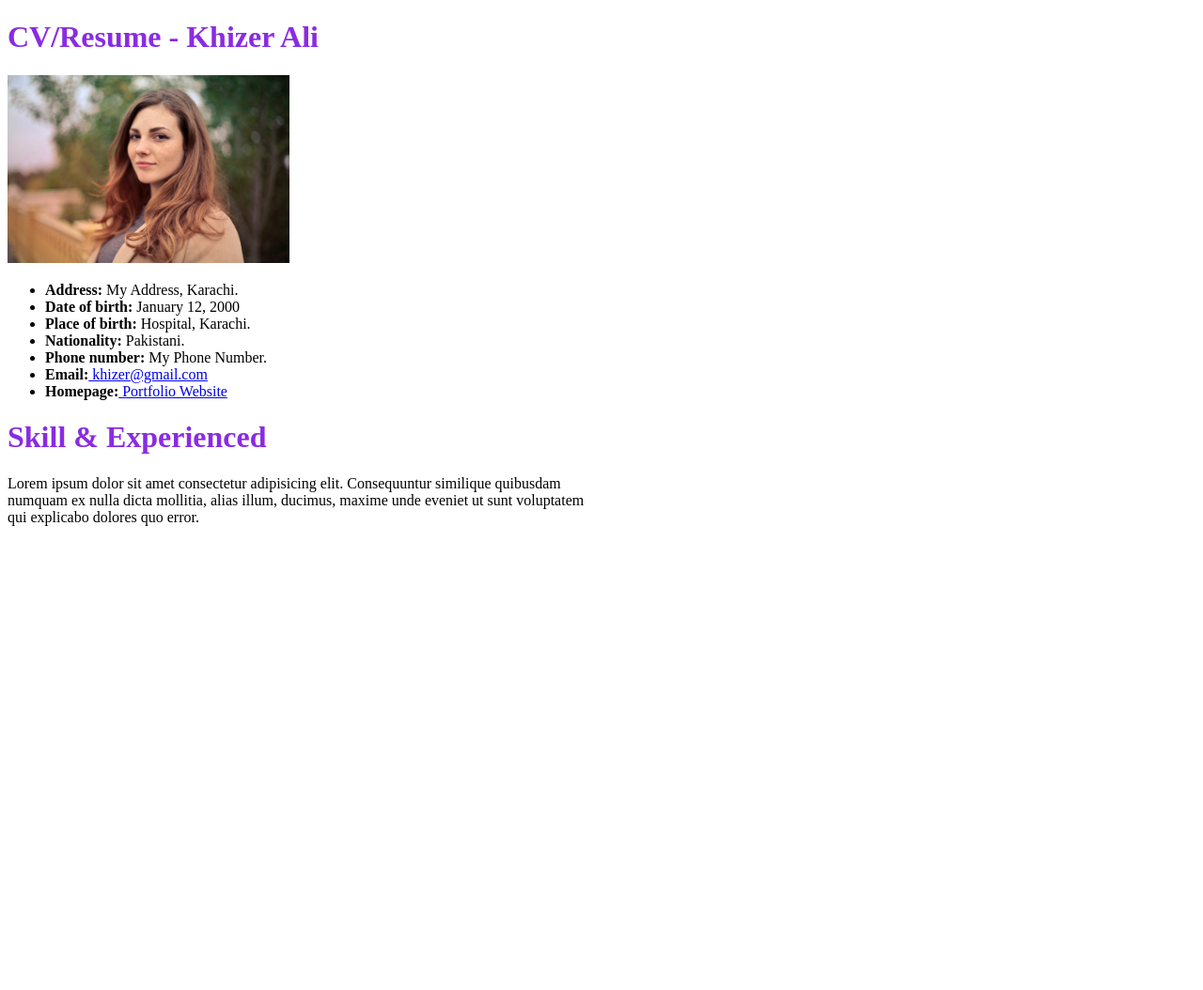
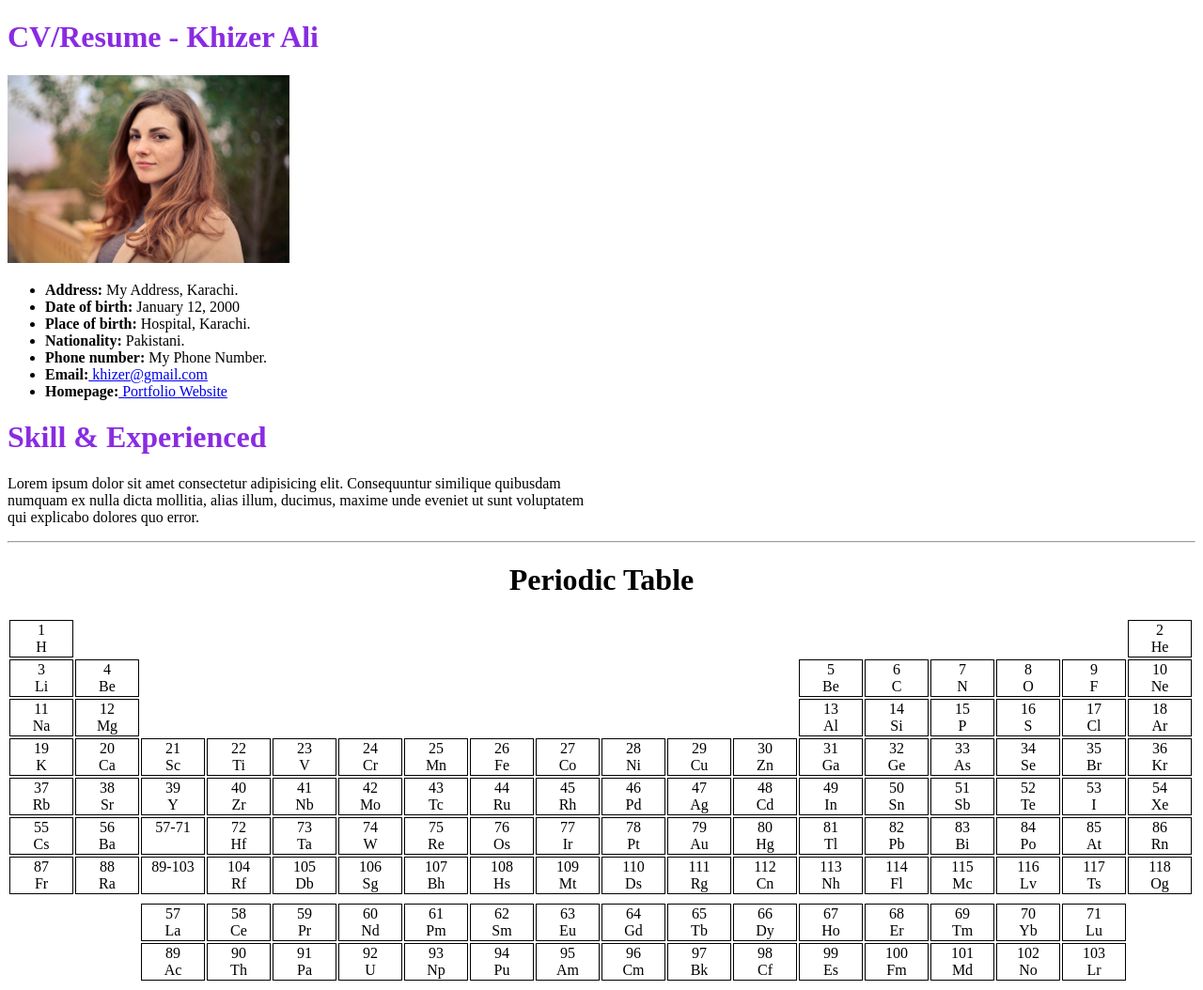
Before and after one commit to Khizer9/SMIT---MERN, a plain HTML site: page index.html in a window 1280 px wide. Shown: the whole page at 94% size. Before the commit the page ends 800 px from the top, so only its background shows below. Drawn offline with Linux system fonts and the light colour scheme.

Commit message:
made periodic table

```diff
--- a/index.html
+++ b/index.html
@@ -2,6 +2,17 @@
 <html class="no-js" lang="">
   <head>
     <title>SMIT Practice</title>
+    <style>
+      td{
+        width: 5vw;
+            border: 1px solid black;
+            text-align: center;
+      }
+
+      .noBorder{
+        border: none;
+      }
+    </style>
   </head>
   <body>
     <h1 style="color: blueviolet;">CV/Resume - Khizer Ali</h1>
@@ -36,5 +47,166 @@
       similique quibusdam numquam ex nulla dicta mollitia, alias illum, ducimus,
       maxime unde eveniet ut sunt voluptatem qui explicabo dolores quo error.
     </p>
+
+    <hr>
+
+    <h1 style="text-align: center;">Periodic Table</h1>
+
+    <table>
+      <tr>
+          <td>1<br />H</td>
+          <td class="noBorder" colspan="16"></td>
+          <td>2<br />He</td>
+      </tr>
+
+      <tr>
+        <td>3<br />Li</td>
+        <td>4<br />Be</td>
+        <td class="noBorder" colspan="10"></td>
+        <td>5<br />Be</td>
+        <td>6<br />C</td>
+        <td>7<br />N</td>
+        <td>8<br />O</td>
+        <td>9<br />F</td>
+        <td>10<br />Ne</td>
+    </tr>
+
+    <tr>
+      <td>11<br />Na</td>
+      <td>12<br />Mg</td>
+      <td class="noBorder" colspan="10"></td>
+      <td>13<br />Al</td>
+      <td>14<br />Si</td>
+      <td>15<br />P</td>
+      <td>16<br />S</td>
+      <td>17<br />Cl</td>
+      <td>18<br />Ar</td>
+  </tr>
+  <tr>
+    <td>19<br />K</td>
+    <td>20<br />Ca</td>
+    <td>21<br />Sc</td>
+    <td>22<br />Ti</td>
+    <td>23<br />V</td>
+    <td>24<br />Cr</td>
+    <td>25<br />Mn</td>
+    <td>26<br />Fe</td>
+    <td>27<br />Co</td>
+    <td>28<br />Ni</td>
+    <td>29<br />Cu</td>
+    <td>30<br />Zn</td>
+    <td>31<br />Ga</td>
+    <td>32<br />Ge</td>
+    <td>33<br />As</td>
+    <td>34<br />Se</td>
+    <td>35<br />Br</td>
+    <td>36<br />Kr</td>
+</tr>
+<tr>
+    <td>37<br />Rb</td>
+    <td>38<br />Sr</td>
+    <td>39<br />Y</td>
+    <td>40<br />Zr</td>
+    <td>41<br />Nb</td>
+    <td>42<br />Mo</td>
+    <td>43<br />Tc</td>
+    <td>44<br />Ru</td>
+    <td>45<br />Rh</td>
+    <td>46<br />Pd</td>
+    <td>47<br />Ag</td>
+    <td>48<br />Cd</td>
+    <td>49<br />In</td>
+    <td>50<br />Sn</td>
+    <td>51<br />Sb</td>
+    <td>52<br />Te</td>
+    <td>53<br />I</td>
+    <td>54<br />Xe</td>
+</tr>
+<tr>
+    <td>55<br />Cs</td>
+    <td>56<br />Ba</td>
+    <td>57-71<br />&nbsp;</td>
+    <td>72<br />Hf</td>
+    <td>73<br />Ta</td>
+    <td>74<br />W</td>
+    <td>75<br />Re</td>
+    <td>76<br />Os</td>
+    <td>77<br />Ir</td>
+    <td>78<br />Pt</td>
+    <td>79<br />Au</td5>
+    <td>80<br />Hg</td>
+    <td>81<br />Tl</td>
+    <td>82<br />Pb</td>
+    <td>83<br />Bi</td>
+    <td>84<br />Po</td>
+    <td>85<br />At</td>
+    <td>86<br />Rn</td>
+</tr>
+<tr>
+    <td>87<br />Fr</td>
+    <td>88<br />Ra</td>
+    <td>89-103<br />&nbsp;</td>
+    <td>104<br />Rf</td>
+    <td>105<br />Db</td>
+    <td>106<br />Sg</td>
+    <td>107<br />Bh</td>
+    <td>108<br />Hs</td>
+    <td>109<br />Mt</td>
+    <td>110<br />Ds</td>
+    <td>111<br />Rg</td>
+    <td>112<br />Cn</td>
+    <td>113<br />Nh</td>
+    <td>114<br />Fl</td>
+    <td>115<br />Mc</td>
+    <td>116<br />Lv</td>
+    <td>117<br />Ts</td>
+    <td>118<br />Og</td>
+</tr>
+<tr>
+    <td class="noBorder"></td>
+</tr>
+<tr>
+  <td class="noBorder"></td>
+</tr>
+<tr>
+    <td class="noBorder" colspan="2" rowspan="2"></td>
+    <td>57<br />La</td>
+    <td>58<br />Ce</td>
+    <td>59<br />Pr</td>
+    <td>60<br />Nd</td>
+    <td>61<br />Pm</td>
+    <td>62<br />Sm</td>
+    <td>63<br />Eu</td>
+    <td>64<br />Gd</td>
+    <td>65<br />Tb</td>
+    <td>66<br />Dy</td>
+    <td>67<br />Ho</td>
+    <td>68<br />Er</td>
+    <td>69<br />Tm</td>
+    <td>70<br />Yb</td>
+    <td>71<br />Lu</td>
+    <td class="noBorder" colspan="1" rowspan="1"></td>
+</tr>
+<tr>
+    <td>89<br />Ac</td>
+    <td>90<br />Th</td>
+    <td>91<br />Pa</td>
+    <td>92<br />U</td>
+    <td>93<br />Np</td>
+    <td>94<br />Pu</td>
+    <td>95<br />Am</td>
+    <td>96<br />Cm</td>
+    <td>97<br />Bk</td>
+    <td>98<br />Cf</td>
+    <td>99<br />Es</td>
+    <td>100<br />Fm</td>
+    <td>101<br />Md</td>
+    <td>102<br />No</td>
+    <td>103<br />Lr</td>
+</tr>
+
+    </table>
+
+
   </body>
 </html>
```
Also changed, not shown: images/all-that-you-need-to-know-about-animated-video-ads.jpg (added).
